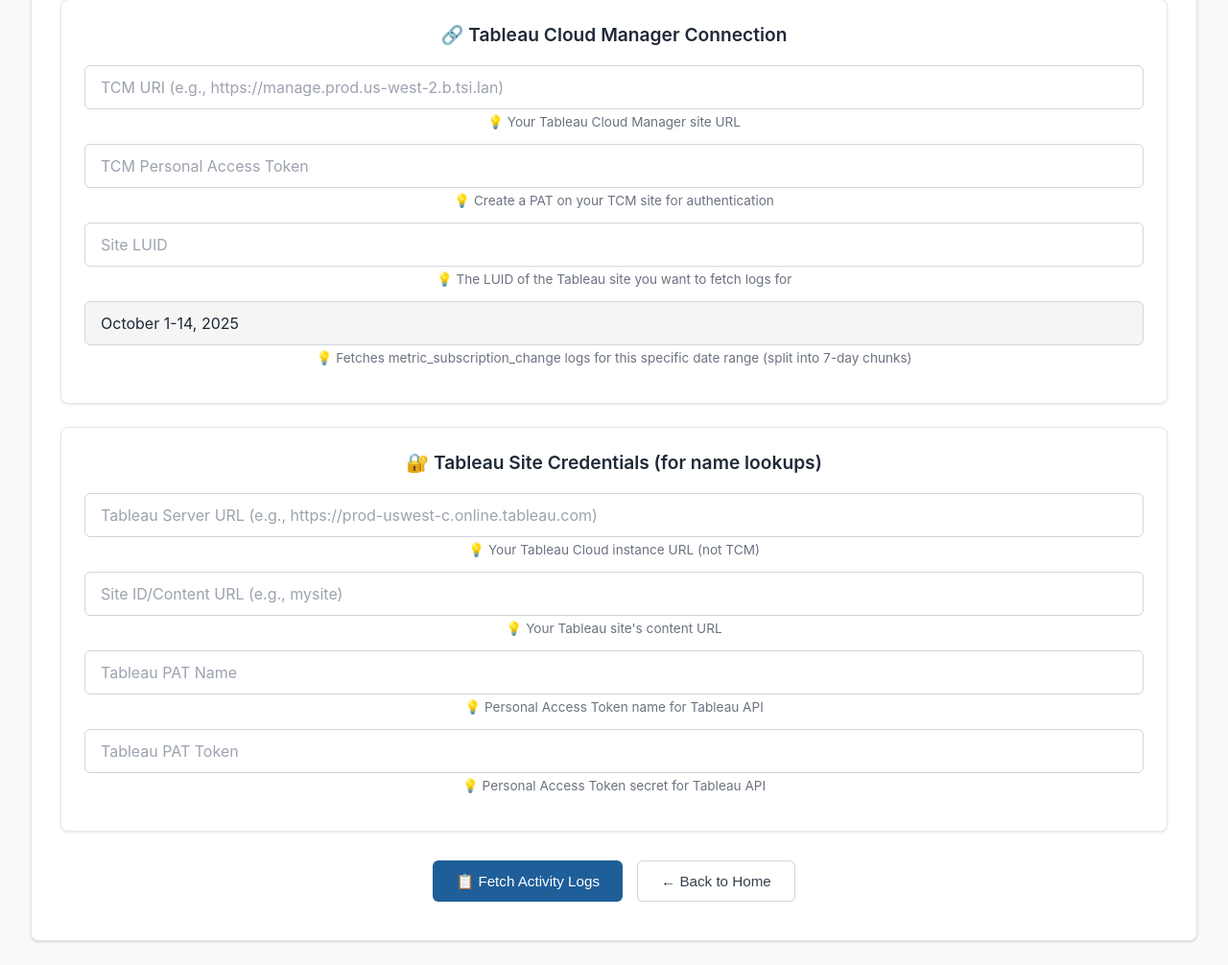
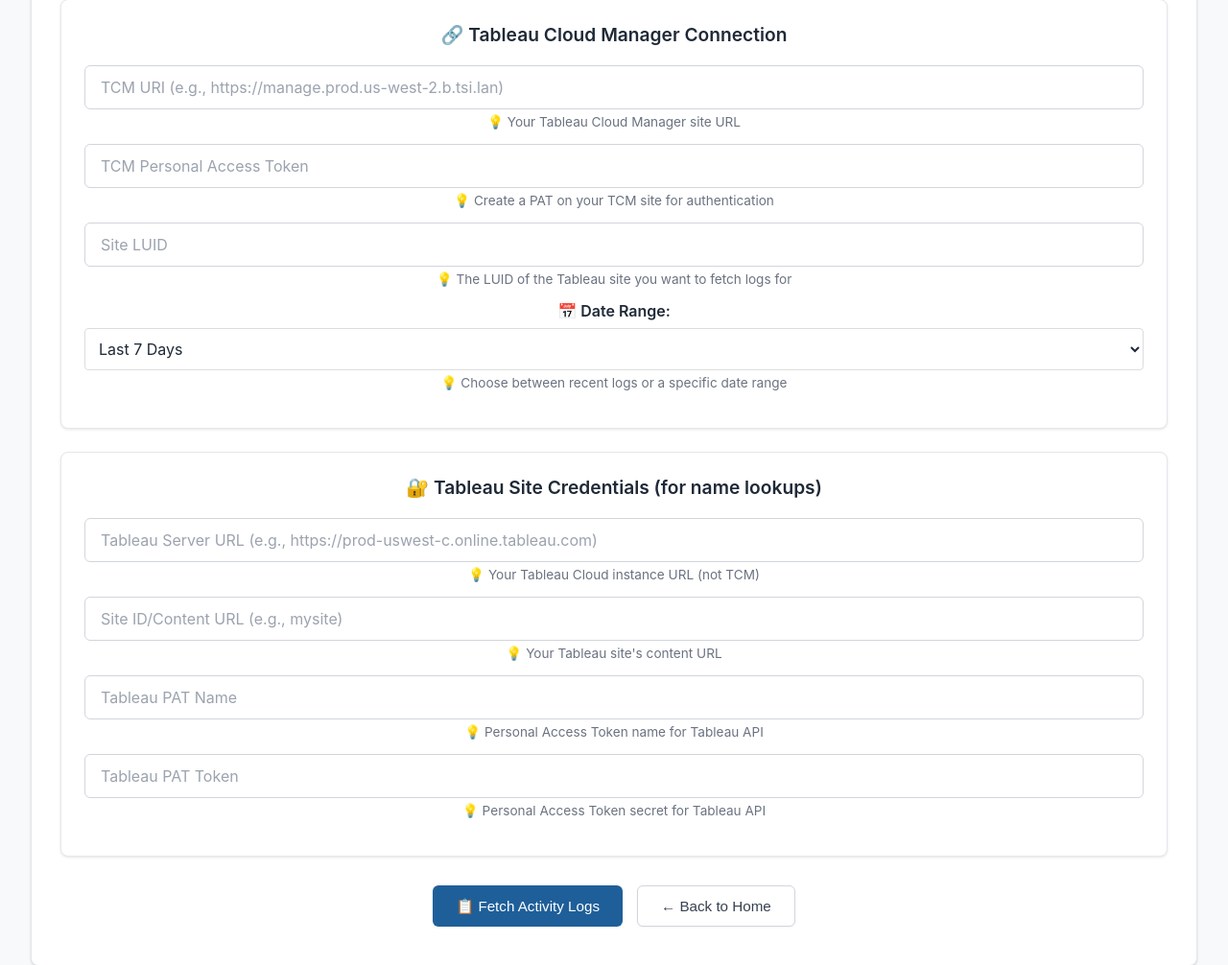
Before and after one commit to tableau/pulse-api-utilities, a Flask app: page / in a window 1280 px wide, after a click on "📋 TCM Logs". Shown: the part 510-1516 px from the top of the page at 96% size. Before the commit the page ends 1492 px from the top, so only its background shows below. Run offline with Flask 3, Linux system fonts and the light colour scheme.

Commit message:
Add flexible date range selection for TCM logs
Frontend changes:
- Add dropdown to choose 'Last 7 Days' or 'Custom Date Range'
- Show/hide custom date inputs based on selection
- Add toggleTCMDateInputs() function
- Custom dates use HTML5 date picker
- Make custom dates required only when selected

Backend changes:
- Accept date_range_type parameter (last_7_days or custom)
- For 'Last 7 Days': calculate from today back 7 days
- For 'Custom': parse start_date and end_date from form
- Automatically split any range into 7-day chunks (API limit)
- Dynamic date range labels in messages and file names
- Update log file naming with actual date range
- Update all messages to use dynamic date labels

Now supports any date range while respecting API limits!

```diff
--- a/app.py
+++ b/app.py
@@ -2695,11 +2695,35 @@ def tcm_activity_logs():
         tableau_pat_name = data.get('tableau_pat_name', '').strip()
         tableau_pat_token = data.get('tableau_pat_token', '').strip()
 
-        event_type = 'metric_subscription_change'  # Hardcoded filter
-
-        # Hardcoded date range: October 1-14, 2025
-        target_start_date = datetime(2025, 10, 1, 0, 0, 0)
-        target_end_date = datetime(2025, 10, 14, 23, 59, 59)
+        # Date range selection
+        date_range_type = data.get('date_range_type', 'last_7_days')
+
+        event_type = 'metric_subscription_change'  # Filter for subscription changes
+
+        # Calculate date range based on selection
+        if date_range_type == 'last_7_days':
+            target_end_date = datetime.now()
+            target_start_date = target_end_date - timedelta(days=7)
+            date_label = 'Last 7 Days'
+        else:  # custom
+            start_date_str = data.get('start_date', '').strip()
+            end_date_str = data.get('end_date', '').strip()
+
+            if not start_date_str or not end_date_str:
+                return jsonify({
+                    'success': False,
+                    'error': 'Custom date range requires both start and end dates'
+                })
+
+            try:
+                target_start_date = datetime.strptime(start_date_str, '%Y-%m-%d')
+                target_end_date = datetime.strptime(end_date_str, '%Y-%m-%d').replace(hour=23, minute=59, second=59)
+                date_label = f'{start_date_str} to {end_date_str}'
+            except ValueError as e:
+                return jsonify({
+                    'success': False,
+                    'error': f'Invalid date format: {str(e)}'
+                })
 
         # Validate required fields
         if not all([tcm_uri, pat_token, site_luid, tableau_server, tableau_site_id, tableau_pat_name, tableau_pat_token]):
@@ -2710,7 +2734,7 @@ def tcm_activity_logs():
 
         results.append({'success': True, 'message': f'🚀 Starting Tableau Cloud Manager activity log retrieval...'})
         results.append({'success': True, 'message': f'📊 Site LUID: {site_luid}'})
-        results.append({'success': True, 'message': f'📅 Fetching logs: October 1-14, 2025'})
+        results.append({'success': True, 'message': f'📅 Fetching logs: {date_label}'})
         results.append({'success': True, 'message': f'🔍 Event type filter: {event_type}'})
 
         # Step 1: Login to TCM
@@ -2731,20 +2755,20 @@ def tcm_activity_logs():
         results.append({'success': True, 'message': f'✅ Authentication successful! Tenant ID: {tenant_id}'})
 
         # Step 2: Split into 7-day chunks (TCM API limit)
-        # Chunk 1: Oct 1-7, 2025
-        # Chunk 2: Oct 8-14, 2025
-        date_ranges = [
-            {
-                'start': '2025-10-01T00:00:00',
-                'end': '2025-10-07T23:59:59',
-                'label': 'Oct 1-7, 2025'
-            },
-            {
-                'start': '2025-10-08T00:00:00',
-                'end': '2025-10-14T23:59:59',
-                'label': 'Oct 8-14, 2025'
-            }
-        ]
+        date_ranges = []
+        current_start = target_start_date
+
+        while current_start < target_end_date:
+            # Each chunk is maximum 7 days
+            chunk_end = min(current_start + timedelta(days=7), target_end_date)
+
+            date_ranges.append({
+                'start': current_start.strftime('%Y-%m-%dT%H:%M:%S'),
+                'end': chunk_end.strftime('%Y-%m-%dT%H:%M:%S'),
+                'label': f'{current_start.strftime("%b %d")} - {chunk_end.strftime("%b %d, %Y")}'
+            })
+
+            current_start = chunk_end + timedelta(seconds=1)
 
         results.append({'success': True, 'message': f'📅 Split into {len(date_ranges)} date range(s) (7-day API limit)'})
 
@@ -3166,14 +3190,15 @@ def tcm_activity_logs():
 
         # Step 9: Save combined logs to text file (optional, for debugging)
         timestamp = datetime.now().strftime('%Y%m%d_%H%M%S')
-        output_filename = f"tcm_metric_subscription_logs_Oct1-14-2025_{site_luid}_{timestamp}.txt"
+        date_file_label = date_label.replace(' ', '_').replace(',', '').replace('-', '_to_')
+        output_filename = f"tcm_metric_subscription_logs_{date_file_label}_{site_luid}_{timestamp}.txt"
         output_path = os.path.join(os.path.dirname(__file__), output_filename)
 
         try:
             with open(output_path, 'w', encoding='utf-8') as f:
                 f.write(f"TABLEAU CLOUD MANAGER - METRIC SUBSCRIPTION CHANGE LOGS\n")
                 f.write(f"Site LUID: {site_luid}\n")
-                f.write(f"Date Range: October 1-14, 2025\n")
+                f.write(f"Date Range: {date_label}\n")
                 f.write(f"Event type: {event_type}\n")
                 f.write(f"Total Files Downloaded: {downloaded_count}\n")
                 f.write(f"Generated: {datetime.now().strftime('%Y-%m-%d %H:%M:%S')}\n")
@@ -3194,7 +3219,7 @@ def tcm_activity_logs():
         if failed_count > 0:
             results.append({'success': True, 'message': f'❌ Failed: {failed_count} file(s)'})
         results.append({'success': True, 'message': f'📊 Total log size: {len(combined_logs):,} characters'})
-        results.append({'success': True, 'message': f'📅 Date range: October 1-14, 2025'})
+        results.append({'success': True, 'message': f'📅 Date range: {date_label}'})
         results.append({'success': True, 'message': f'🔍 Event type: {event_type}'})
         results.append({'success': True, 'message': f'📊 CSV Reports:'})
         results.append({'success': True, 'message': f'   • Raw logs saved: {output_filename}'})
--- a/templates/index.html
+++ b/templates/index.html
@@ -1255,9 +1255,27 @@
                         <input type="text" id="tcm_site_luid" name="site_luid" placeholder="Site LUID" required>
                         <small>💡 The LUID of the Tableau site you want to fetch logs for</small>
                     </div>
-                    <div class="form-row">
-                        <input type="text" id="tcm_date_range" value="October 1-14, 2025" readonly style="background-color: #f5f5f5; cursor: not-allowed;">
-                        <small>💡 Fetches metric_subscription_change logs for this specific date range (split into 7-day chunks)</small>
+
+                    <!-- Date Range Selection -->
+                    <div class="form-row">
+                        <label style="font-weight: 600; margin-bottom: 8px; display: block;">📅 Date Range:</label>
+                        <select id="tcm_date_range_type" name="date_range_type" onchange="toggleTCMDateInputs()" style="width: 100%; padding: 10px; border: 1px solid #ddd; border-radius: 4px;">
+                            <option value="last_7_days">Last 7 Days</option>
+                            <option value="custom">Custom Date Range</option>
+                        </select>
+                        <small>💡 Choose between recent logs or a specific date range</small>
+                    </div>
+
+                    <!-- Custom Date Inputs (hidden by default) -->
+                    <div id="tcm_custom_dates" style="display: none;">
+                        <div class="form-row">
+                            <input type="date" id="tcm_start_date" name="start_date" placeholder="Start Date">
+                            <small>💡 Start date for custom range (will be split into 7-day chunks)</small>
+                        </div>
+                        <div class="form-row">
+                            <input type="date" id="tcm_end_date" name="end_date" placeholder="End Date">
+                            <small>💡 End date for custom range</small>
+                        </div>
                     </div>
                 </div>
 
@@ -1324,6 +1342,21 @@
         }
 
         // Authentication method toggle
+        function toggleTCMDateInputs() {
+            const dateRangeType = document.getElementById('tcm_date_range_type').value;
+            const customDatesDiv = document.getElementById('tcm_custom_dates');
+
+            if (dateRangeType === 'custom') {
+                customDatesDiv.style.display = 'block';
+                document.getElementById('tcm_start_date').required = true;
+                document.getElementById('tcm_end_date').required = true;
+            } else {
+                customDatesDiv.style.display = 'none';
+                document.getElementById('tcm_start_date').required = false;
+                document.getElementById('tcm_end_date').required = false;
+            }
+        }
+
         function toggleAuthFields(site) {
             const authMethod = document.getElementById(site + '_auth_method').value;
             const userAuth = document.getElementById(site + '_user_auth');
```
